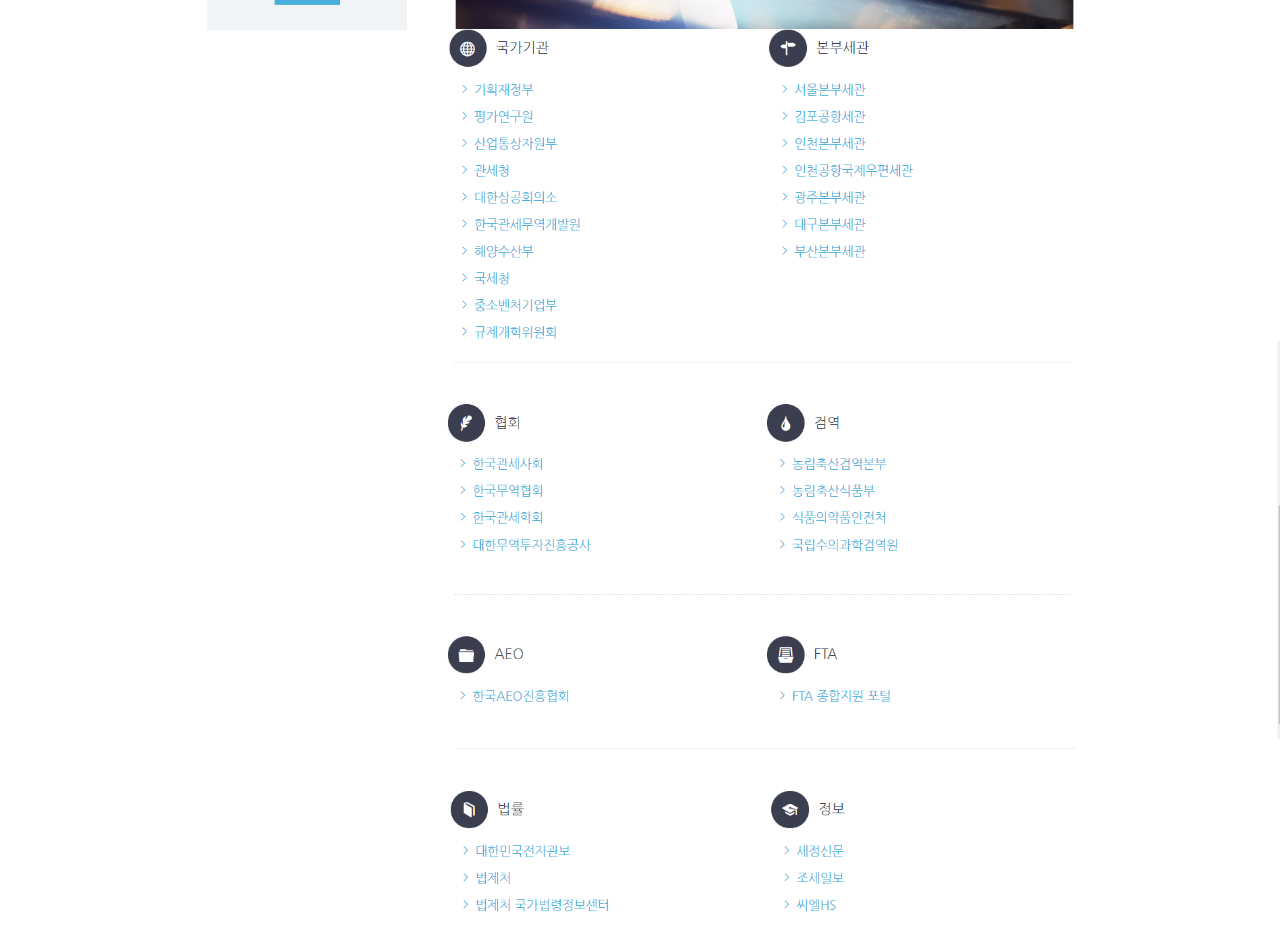
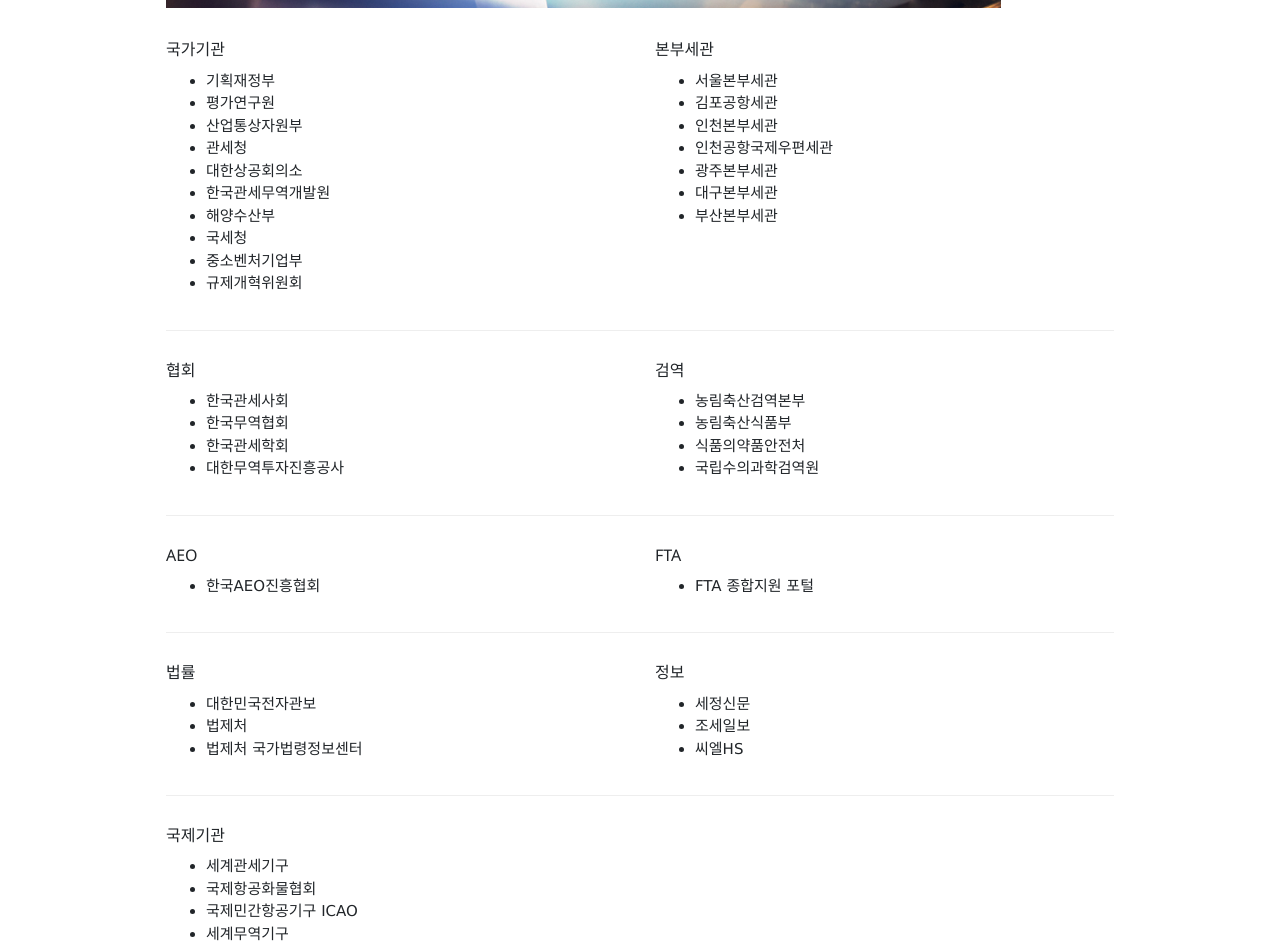
Before and after one commit to limyt0909/Qusetion, a React (Create React App) app: page /Resources4 in a window 1280 px wide. Shown: the part 440-1392 px from the top of the page. Built offline with nearby package versions, Linux system fonts and the light colour scheme.

Commit message:
210120(ver.1)

```diff
--- a/src/Homes/Homes4.js
+++ b/src/Homes/Homes4.js
@@ -1,8 +1,4 @@
 import React from 'react';
-
-import Accordion from 'react-bootstrap/Accordion';
-import Card from 'react-bootstrap/Card';
-import Button from 'react-bootstrap/Button';
 
 const Homes4 = () => {
   return <></>;
--- a/src/Member/member.css
+++ b/src/Member/member.css
@@ -117,25 +117,6 @@
   border-right: 1px solid #e6e6e6;
 }
 
-@media screen and (max-width: 575px) {
-  .card {
-    width: 96%;
-  }
-
-  .card .card-body {
-    padding: 10px 20px;
-  }
-
-  .card .card-footer .col {
-    padding: 0 10px;
-  }
-
-  .card .card-footer .count {
-    display: block;
-    margin-bottom: 5px;
-  }
-}
-
 /* 이미지 fit */
 .torso {
   object-fit: fill;
--- a/src/pages/Aboutaone.module.css
+++ b/src/pages/Aboutaone.module.css
@@ -96,3 +96,8 @@
   font-family: 'Nanum Gothic', sans-serif;
   font-size: 13pt;
 }
+
+.img {
+  max-width: 100%;
+  height: auto;
+}
--- a/src/pages/Aboutaone4.js
+++ b/src/pages/Aboutaone4.js
@@ -21,7 +21,6 @@
 
       <div className={styles.font}>
         <div class="w3-container w3-content w3-padding-32">
-          <h2>경영방침</h2> <br />
           <img src={Img1} alt="경영방침" width="90%" height="auto" />
           <br />
           관세무역 에이원은 국제무역거래의 일원으로 테러방지라는 국제적 물류관리
--- a/src/pages/Aboutaone5.js
+++ b/src/pages/Aboutaone5.js
@@ -14,7 +14,6 @@
       <br />
       <div className={styles.font}>
         <div class="container">
-          <h2>연혁</h2>
           관세법인 에이원은 젊고 활기찹니다. 탁월한 서비스와 고객만족으로 2001년
           회사 창립이래 10여년 만에 관세법인 에이원은 관세무역 서비스 분야의
           최초, 최고의 자리를 늘 섭렵해 왔습니다. 짧은 기간 동안 이룩한 이러한
--- a/src/pages/Resources3.js
+++ b/src/pages/Resources3.js
@@ -12,7 +12,7 @@
   return (
     <div>
       <Top />
-      <div className={styles.title}>A-one Webzone </div>
+      <div className={styles.title}>A-one Webzine </div>
 
       <img src={Img1} width="100%" height="auto" alt="웹존1" />
       <img src={Img2} width="100%" height="auto" alt="웹존2" />
--- a/src/pages/Resources4.js
+++ b/src/pages/Resources4.js
@@ -2,7 +2,7 @@
 import Top from '../Top/Top';
 import Bottom from '../Bottom/Bottom';
 
-import Img1 from '../images/유관기관.png';
+import Img1 from '../images/유관기관.jpg';
 import Img2 from '../images/유관기관2.png';
 import Img3 from '../images/유관기관3.png';
 
@@ -13,9 +13,272 @@
     <div>
       <Top />
       <div className={styles.title}>유관기관 안내 </div>
-      <img src={Img1} width="100%" height="auto" alt="유관기관1" />
-      <img src={Img2} width="100%" height="auto" alt="유관기관2" />
-      <img src={Img3} width="100%" height="auto" alt="유관기관3" />
+      <div class="w3-container w3-content w3-padding-32">
+        <img src={Img1} alt="유관기관" /> <br />
+        <br />
+        <div class="row">
+          <div class="col-6">
+            <div class="text">
+              <h6>국가기관</h6>
+            </div>
+            <ul class="jobs">
+              <li>
+                <a href="http://www.mosf.go.kr" target="_blank">
+                  기획재정부
+                </a>
+              </li>
+              <li>
+                <a href="http://www.krima.or.kr" target="_blank">
+                  평가연구원
+                </a>
+              </li>
+              <li>
+                <a href="http://www.motie.go.kr" target="_blank">
+                  산업통상자원부
+                </a>
+              </li>
+              <li>
+                <a href="http://www.customs.go.kr" target="_blank">
+                  관세청
+                </a>
+              </li>
+              <li>
+                <a href="http://www.korcham.net" target="_blank">
+                  대한상공회의소
+                </a>
+              </li>
+              <li>
+                <a href="http://www.kctdi.or.kr" target="_blank">
+                  한국관세무역개발원
+                </a>
+              </li>
+              <li>
+                <a href="http://www.mof.go.kr" target="_blank">
+                  해양수산부
+                </a>
+              </li>
+              <li>
+                <a href="http://www.nts.go.kr" target="_blank">
+                  국세청
+                </a>
+              </li>
+              <li>
+                <a href="http://www.smba.go.kr" target="_blank">
+                  중소벤처기업부
+                </a>
+              </li>
+              <li>
+                <a href="http://www.better.go.kr" target="_blank">
+                  규제개혁위원회
+                </a>
+              </li>
+            </ul>
+          </div>
+          <div class="col-6">
+            {' '}
+            <h6>본부세관</h6>
+            <ul class="jobs">
+              <li>
+                <a href="https://www.customs.go.kr/seoul/" target="_blank">
+                  서울본부세관
+                </a>
+              </li>
+              <li>
+                <a
+                  href="https://www.customs.go.kr/kcshome/site/index.do?layoutSiteId=kimpo"
+                  target="_blank"
+                >
+                  김포공항세관
+                </a>
+              </li>
+              <li>
+                <a
+                  href="https://www.customs.go.kr/kcshome/site/index.do?layoutSiteId=incheon"
+                  target="_blank"
+                >
+                  인천본부세관
+                </a>
+              </li>
+              <li>
+                <a
+                  href="https://www.customs.go.kr/kcshome/site/index.do?layoutSiteId=airport_post"
+                  target="_blank"
+                >
+                  인천공항국제우편세관
+                </a>
+              </li>
+              <li>
+                <a href="https://www.customs.go.kr/gwangju/" target="_blank">
+                  광주본부세관
+                </a>
+              </li>
+              <li>
+                <a href="https://www.customs.go.kr/deagu/" target="_blank">
+                  대구본부세관
+                </a>
+              </li>
+              <li>
+                <a href="https://www.customs.go.kr/busan/" target="_blank">
+                  부산본부세관
+                </a>
+              </li>
+            </ul>
+          </div>
+          <div class="col-12">
+            <hr />
+          </div>
+
+          <div class="col-6">
+            {' '}
+            <h6>협회</h6>
+            <ul class="jobs">
+              <li>
+                <a href="http://www.kcba.or.kr" target="_blank">
+                  한국관세사회
+                </a>
+              </li>
+              <li>
+                <a href="http://www.kita.net" target="_blank">
+                  한국무역협회
+                </a>
+              </li>
+              <li>
+                <a href="http://www.krsc.or.kr" target="_blank">
+                  한국관세학회
+                </a>
+              </li>
+              <li>
+                <a href="http://www.kotra.or.kr" target="_blank">
+                  대한무역투자진흥공사
+                </a>
+              </li>
+            </ul>
+          </div>
+          <div class="col-6">
+            {' '}
+            <h6>검역</h6>
+            <ul class="jobs">
+              <li>
+                <a href="http://www.qia.go.kr" target="_blank">
+                  농림축산검역본부
+                </a>
+              </li>
+              <li>
+                <a href="http://www.mafra.go.kr" target="_blank">
+                  농림축산식품부
+                </a>
+              </li>
+              <li>
+                <a href="http://www.mfds.go.kr" target="_blank">
+                  식품의약품안전처
+                </a>
+              </li>
+              <li>
+                <a href="http://blog.naver.com/pridenvrqs" target="_blank">
+                  국립수의과학검역원
+                </a>
+              </li>
+            </ul>
+          </div>
+          <div class="col-12">
+            <hr />
+          </div>
+
+          <div class="col-6">
+            <h6>AEO</h6>
+            <ul class="jobs">
+              <li>
+                <a href="http://www.aeo.or.kr" target="_blank">
+                  한국AEO진흥협회
+                </a>
+              </li>
+            </ul>
+          </div>
+          <div class="col-6">
+            <h6>FTA</h6>
+            <ul class="jobs">
+              <li>
+                <a href="https://www.fta.go.kr/main/" target="_blank">
+                  FTA 종합지원 포털
+                </a>
+              </li>
+            </ul>
+          </div>
+          <div class="col-12">
+            <hr />
+          </div>
+          <div class="col-6">
+            {' '}
+            <h6>법률</h6>
+            <ul class="jobs">
+              <li>
+                <a href="http://gwanbo.mois.go.kr" target="_blank">
+                  대한민국전자관보
+                </a>
+              </li>
+              <li>
+                <a href="http://www.moleg.go.kr" target="_blank">
+                  법제처
+                </a>
+              </li>
+              <li>
+                <a href="http://www.law.go.kr" target="_blank">
+                  법제처 국가법령정보센터
+                </a>
+              </li>
+            </ul>
+          </div>
+          <div class="col-6">
+            <h6>정보</h6>
+            <ul class="jobs">
+              <li>
+                <a href="http://taxtimes.co.kr" target="_blank">
+                  세정신문
+                </a>
+              </li>
+              <li>
+                <a href="http://www.joseilbo.com" target="_blank">
+                  조세일보
+                </a>
+              </li>
+              <li>
+                <a href="http://www.clhs.co.kr" target="_blank">
+                  씨엘HS
+                </a>
+              </li>
+            </ul>
+          </div>
+          <div class="col-12">
+            <hr />
+          </div>
+
+          <div class="col-6">
+            <h6>국제기관</h6>
+            <ul class="jobs">
+              <li>
+                <a href="http://www.wcoomd.org" target="_blank">
+                  세계관세기구
+                </a>
+              </li>
+              <li>
+                <a href="http://www.tiaca.org" target="_blank">
+                  국제항공화물협회
+                </a>
+              </li>
+              <li>
+                <a href="http://www.icao.int" target="_blank">
+                  국제민간항공기구 ICAO
+                </a>
+              </li>
+              <li>
+                <a href="http://www.wto.org" target="_blank">
+                  세계무역기구
+                </a>
+              </li>
+            </ul>
+          </div>
+        </div>
+      </div>
       <Bottom />
     </div>
   );
```
Also changed, not shown: src/Top/Top.js (+0 -27 lines), src/images/유관기관.jpg (added), 1 other file (tests, documents, lock files or other folders).
